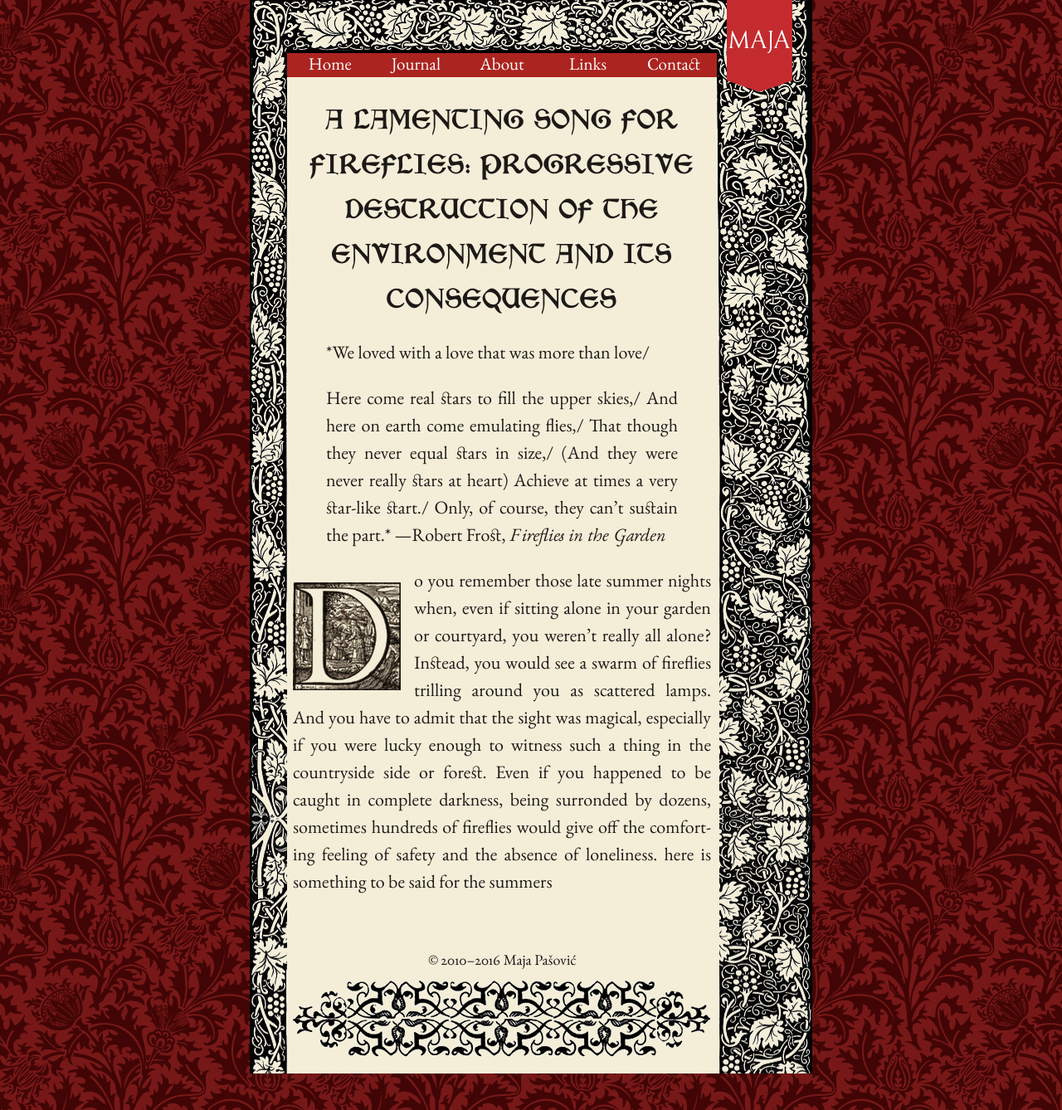
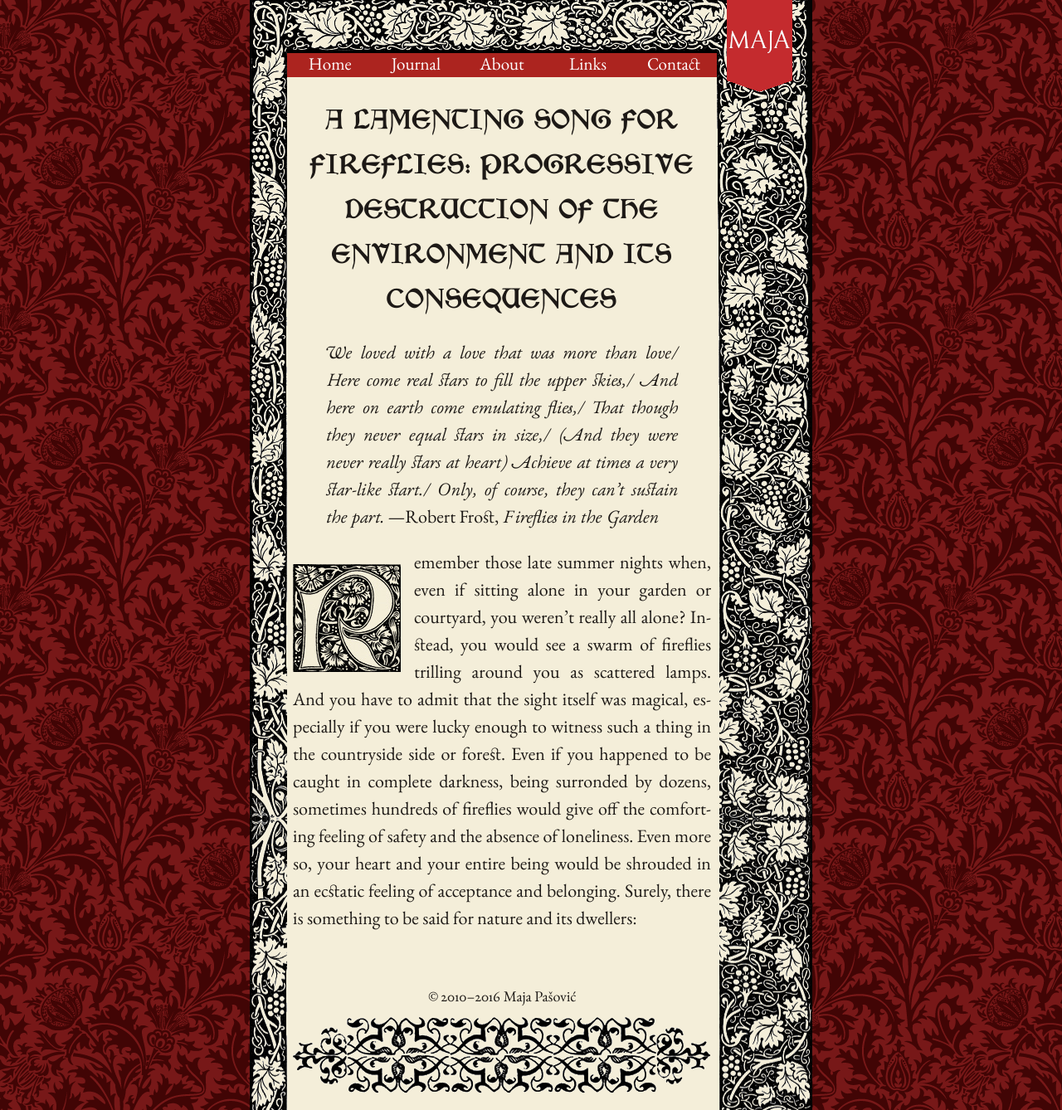
Before and after one commit to mpasovic/majapasovic.org, a Jekyll site: the page built from _posts/2016-07-06-a-lamenting-song-for-fireflies-progressive-destruction-of-the-environment-and-its-consequences.md, in a window 1280 px wide. Shown: the whole page at 83% size. Built offline with Jekyll 4.4.1, drawn with Linux system fonts in a browser that asks for light colours; nearby versions of some CDN libraries.

Commit message:
Updated 2016-07-06-a-lamenting-song-for-fireflies-progressive-destruction-of-the-environment-and-its-consequences.md

```diff
--- a/_posts/2016-07-06-a-lamenting-song-for-fireflies-progressive-destruction-of-the-environment-and-its-consequences.md
+++ b/_posts/2016-07-06-a-lamenting-song-for-fireflies-progressive-destruction-of-the-environment-and-its-consequences.md
@@ -8,7 +8,6 @@
 
 
 > *We loved with a love that was more than love/
-
 > Here come real stars to fill the upper skies,/
 > And here on earth come emulating flies,/
 > That though they never equal stars in size,/
@@ -16,4 +15,4 @@
 > Achieve at times a very star-like start./
 > Only, of course, they can't sustain the part.* —Robert Frost, *Fireflies in the Garden*
 
-<span class="versal d9">D</span>o you remember those late summer nights when, even if sitting alone in your garden or courtyard, you weren't really all alone? Instead, you would see a swarm of fireflies trilling around you as scattered lamps. And you have to admit that the sight was magical, especially if you were lucky enough to witness such a thing in the countryside side or forest. Even if you happened to be caught in complete darkness, being surronded by dozens, sometimes hundreds of fireflies would give off the comforting feeling of safety and the absence of loneliness.      here is something to be said for the summers
+<span class="versal r9">R</span>emember those late summer nights when, even if sitting alone in your garden or courtyard, you weren't really all alone? Instead, you would see a swarm of fireflies trilling around you as scattered lamps. And you have to admit that the sight itself was magical, especially if you were lucky enough to witness such a thing in the countryside side or forest. Even if you happened to be caught in complete darkness, being surronded by dozens, sometimes hundreds of fireflies would give off the comforting feeling of safety and the absence of loneliness. Even more so, your heart and your entire being would be shrouded in an ecstatic feeling of acceptance and belonging. Surely, there is something to be said for nature and its dwellers:
```
